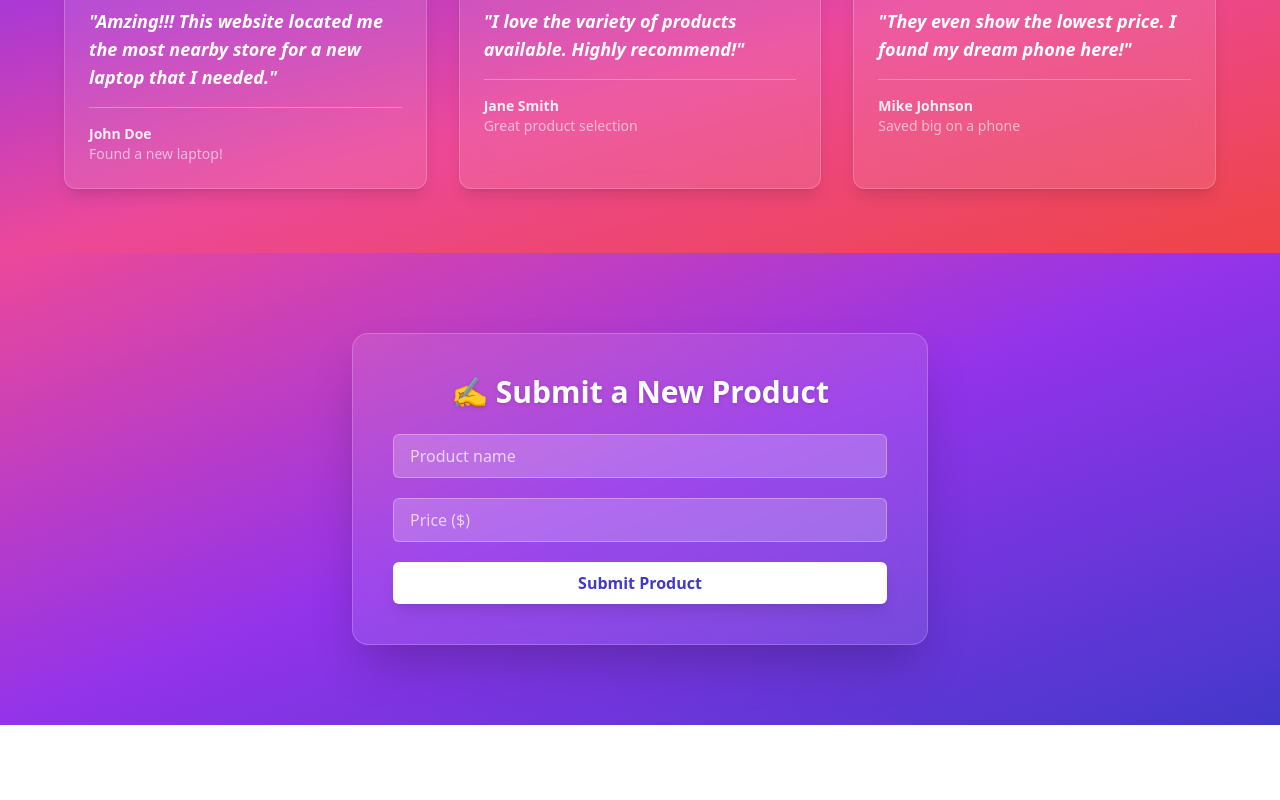
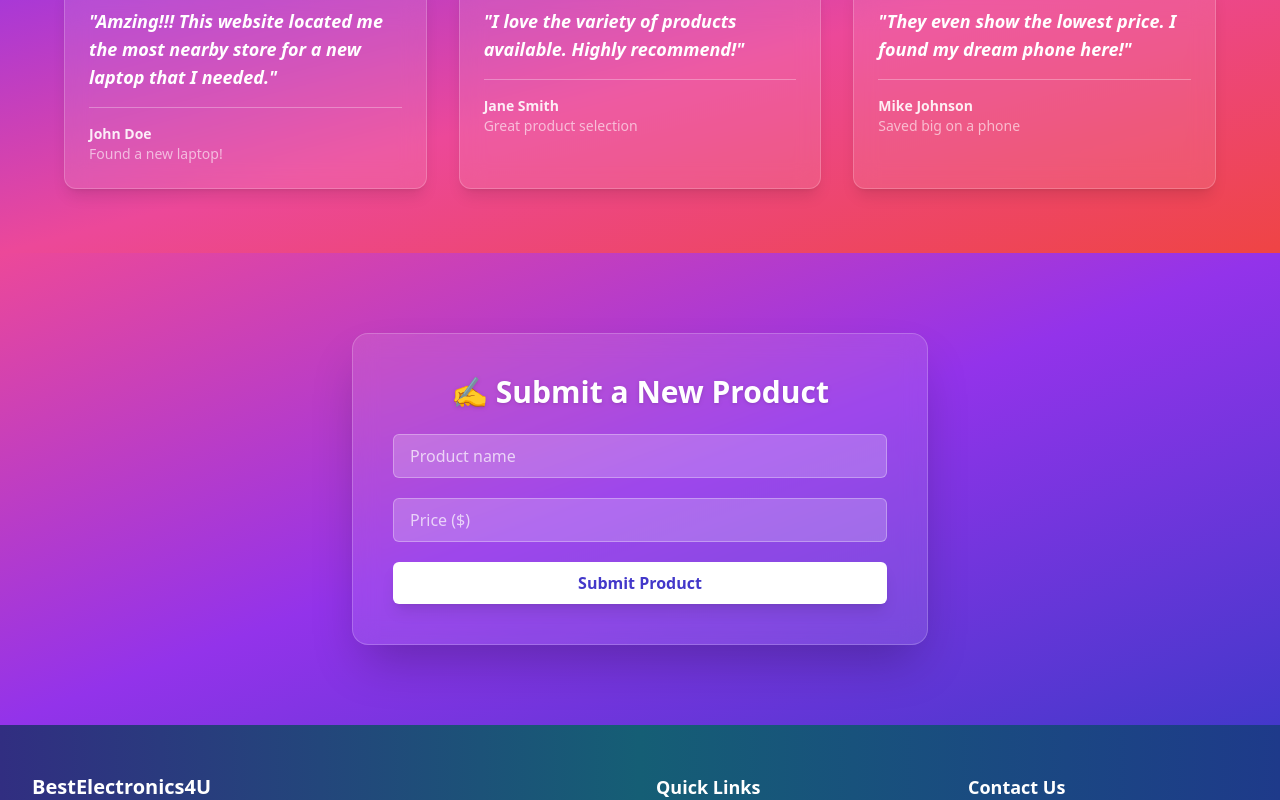
Before and after one commit to 9Kelochi/csc360_project, a React (Vite) app in the folder project/: page / in a window 1280 px wide. Shown: the part 1108-1908 px from the top of the page. Before the commit the page ends 1833 px from the top, so only its background shows below. Built offline with nearby package versions, Linux system fonts and the light colour scheme.

Commit message:
Update App.jsx

```diff
--- a/project/src/App.jsx
+++ b/project/src/App.jsx
@@ -1,29 +1,41 @@
-import React, { useState } from 'react';
-import { BrowserRouter as Router } from 'react-router-dom';
+import React from 'react';
+import { BrowserRouter as Router, Routes, Route, Navigate } from 'react-router-dom';
 import Header from './components/Header';
 import MainSearch from './components/MainSearch';
 import Hero from './components/Hero';
 import Comments from './components/Comments';
 import SubmitForm from './components/SubmitForm';
-import ItemsDisplay from './components/ItemsDisplay';
+import Footer from './components/Footer';
+import Auth from './pages/Auth';
+import Shop from './pages/Shop';
+import Pricing from './pages/Pricing';
+
+const Home = () => {
+  return (
+    <>
+      <Hero />
+      <MainSearch />
+      <Comments />
+      <SubmitForm />
+    </>
+  );
+};
 
 function App() {
-  const [showResults, setShowResults] = useState(false);
-
   return (
     <Router>
-      <div className="min-h-screen bg-neutral-900 text-white font-sans leading-relaxed">
+      <div className="min-h-screen bg-neutral-900 text-white font-sans leading-relaxed flex flex-col">
         <Header />
-        {showResults ? (
-          <ItemsDisplay />
-        ) : (
-          <>
-            <Hero />
-            <MainSearch onSearch={() => setShowResults(true)} />
-            <Comments />
-            <SubmitForm />
-          </>
-        )}
+        <main className="flex-grow">
+          <Routes>
+            <Route path="/" element={<Home />} />
+            <Route path="/shop" element={<Shop />} />
+            <Route path="/pricing" element={<Pricing />} />
+            <Route path="/auth" element={<Auth />} />
+            <Route path="*" element={<Navigate to="/" replace />} />
+          </Routes>
+        </main>
+        <Footer />
       </div>
     </Router>
   );
```
